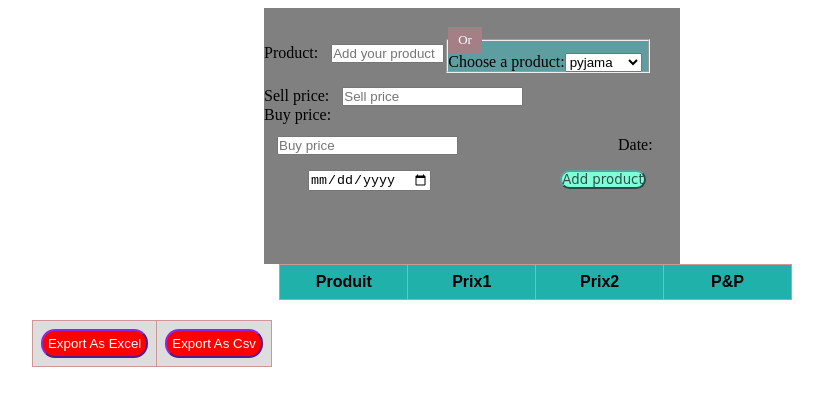
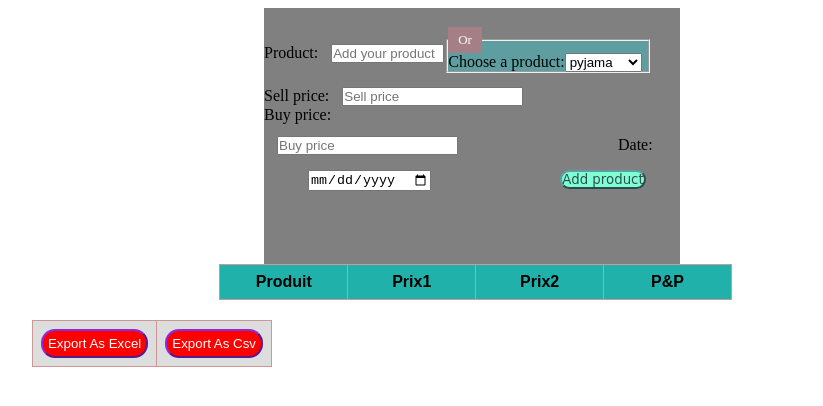
Before and after one commit to aminedev24/JsApp2, a plain HTML site: page index.html in a window 1280 px wide. Shown: the whole page, without its empty margins (176-999 px from the left). Drawn offline with Linux system fonts and the light colour scheme; a script that the page names is missing.

Commit message:
Update style.css

```diff
--- a/style.css
+++ b/style.css
@@ -2,6 +2,11 @@
   /* margin:0; */
   padding:0;
   box-sizing: border-box;
+}
+
+#table {
+  position: relative;
+  right:60px;
 }
 
 body{
```
